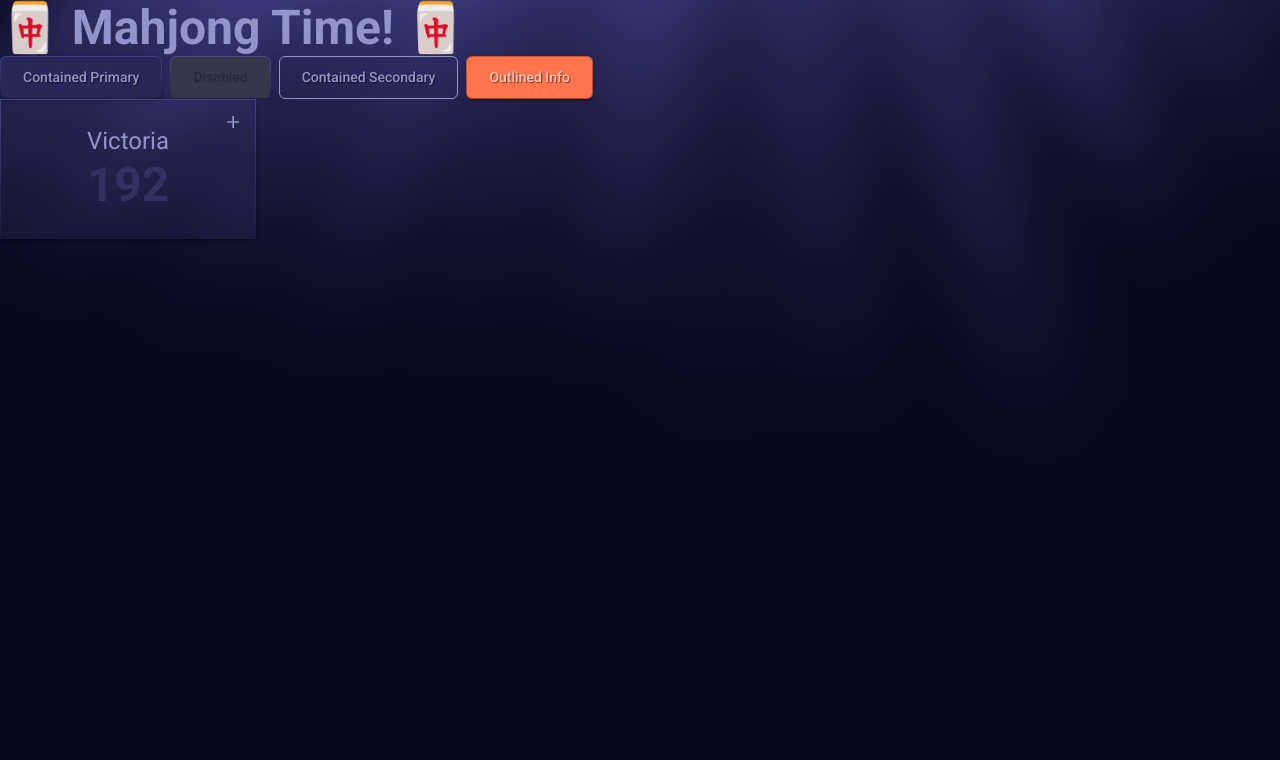
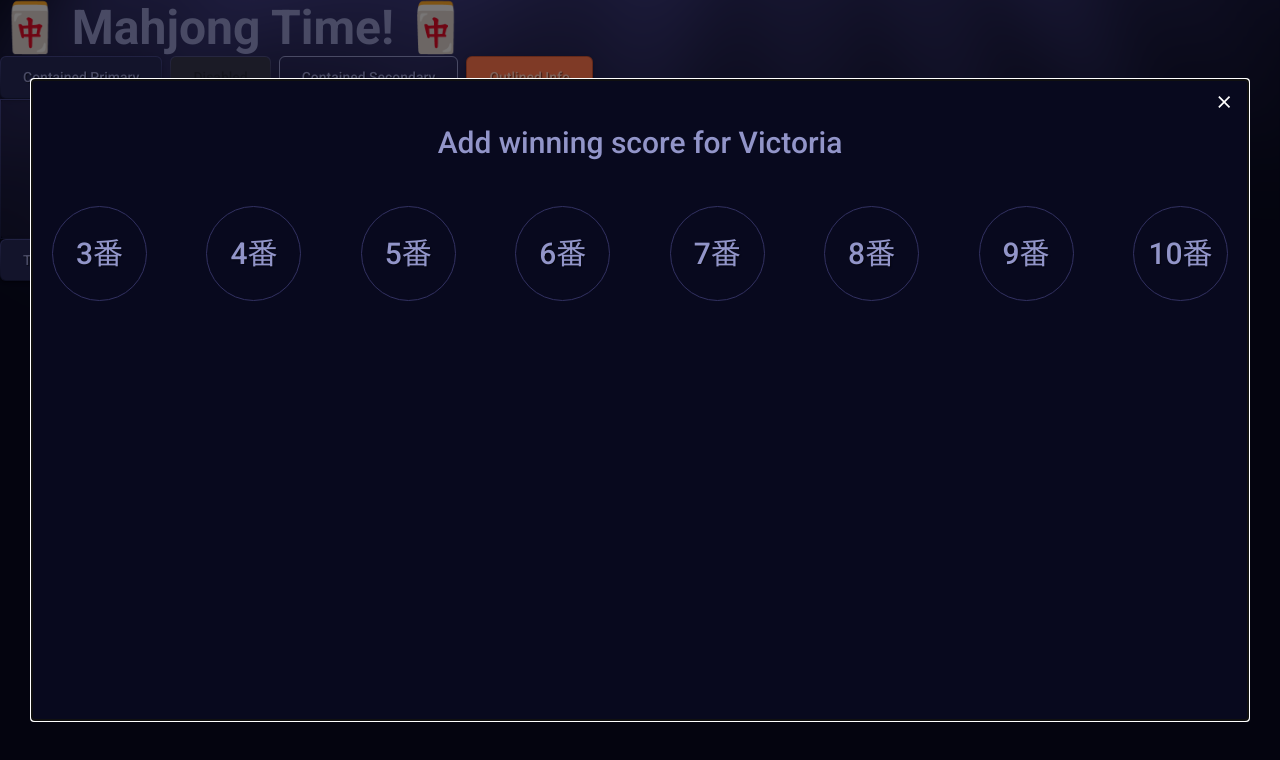
Before and after one commit to jayd74/mahjong-time, a Next.js app: page / in a window 1280 px wide. Shown: the top 760 px of the page. Built offline with nearby package versions, Linux system fonts and the light colour scheme; a web font is replaced by a local one.

Commit message:
Create score modal button as reuseable component

```diff
--- a/src/components/Main.tsx
+++ b/src/components/Main.tsx
@@ -1,7 +1,15 @@
+import { useState } from 'react';
 import { Box, Button, Typography } from '@mui/material';
 import PlayerTile from '@components/PlayerTile';
+import ScoreModal from '@components/ScoreModal';
 
 const Main = () => {
+  const [showScoreModal, setShowScoreModal] = useState(true);
+
+  const handleOpenScoreModal = () => {
+    setShowScoreModal(true);
+  };
+
   return (
     <Box
       sx={{
@@ -32,6 +40,10 @@ const Main = () => {
         </Button>
       </Box>
       <PlayerTile />
+      <Button variant="contained" onClick={handleOpenScoreModal}>
+        Temp Button - Score Modal
+      </Button>
+      <ScoreModal open={showScoreModal} setShowScoreModal={setShowScoreModal} />
     </Box>
   );
 };
--- /dev/null
+++ b/src/components/ScoreModal.tsx
@@ -0,0 +1,86 @@
+import { useState } from 'react';
+import { Box, Typography, Modal } from '@mui/material';
+import CloseIcon from '@mui/icons-material/Close';
+import ScoreModalButton from '@components/ScoreModalButton';
+
+const ScoreModal = ({ setShowScoreModal, open }) => {
+  const [selectedButton, setSelectedButton] = useState(null);
+
+  const handleCloseModal = () => {
+    setShowScoreModal(false);
+  };
+
+  const handlePointsButtonClick = (text) => {
+    setSelectedButton((prev) => (prev === text ? null : text));
+  };
+
+  const ScoreModalStyle = {
+    position: 'absolute',
+    top: '50%',
+    left: '50%',
+    transform: 'translate(-50%, -50%)',
+    width: '95%',
+    padding: '20px',
+    height: '80%',
+  };
+
+  return (
+    <Modal open={open} onClose={handleCloseModal}>
+      <Box
+        sx={(theme) => ({
+          background: theme.palette.background.default,
+          ...ScoreModalStyle,
+        })}
+      >
+        <Box
+          sx={{
+            position: 'absolute',
+            top: 10,
+            right: 10,
+          }}
+        >
+          <CloseIcon
+            sx={{
+              width: '85%',
+              color: 'white',
+            }}
+            onClick={handleCloseModal}
+          />
+        </Box>
+        <Typography
+          variant="body1"
+          sx={(theme) => ({
+            color: theme.palette.primary.light,
+            textAlign: 'center',
+            margin: '30px 0',
+          })}
+        >
+          Add winning score for Victoria
+        </Typography>
+        <Box
+          sx={{
+            borderRadius: '6px',
+            padding: '20px 0',
+            display: 'flex',
+            justifyContent: 'space-between',
+            alignContent: 'center',
+          }}
+        >
+          {['3番', '4番', '5番', '6番', '7番', '8番', '9番', '10番'].map(
+            (text) => (
+              <ScoreModalButton
+                key={text}
+                variant="circle"
+                text={text}
+                isSelected={selectedButton === text}
+                onClick={() => handlePointsButtonClick(text)}
+              />
+            )
+          )}
+        </Box>
+      </Box>
+    </Modal>
+  );
+};
+
+export default ScoreModal;
--- /dev/null
+++ b/src/components/ScoreModalButton.tsx
@@ -0,0 +1,43 @@
+import { Button, Typography } from '@mui/material';
+
+const ScoreModalButton = ({ text, isSelected, onClick, variant }) => {
+  const CircleStyle = (theme) => ({
+    background: isSelected ? theme.palette.primary.dark : 'transparent',
+    borderRadius: '50%',
+    border: '1px solid #323161',
+    width: '95px',
+    height: '95px',
+    padding: '0',
+  });
+
+  const DefaultButtonStyle = (theme) => ({
+    background: theme.palette.primary.light,
+  });
+
+  const getButtonStyle = (theme) => {
+    switch (variant) {
+      case 'circle':
+        return CircleStyle(theme);
+      default:
+        return DefaultButtonStyle(theme);
+    }
+  };
+
+  return (
+    <Button
+      variant="outlined"
+      color="success"
+      sx={(theme) => getButtonStyle(theme)}
+      onClick={onClick}
+    >
+      <Typography
+        variant="body1"
+        sx={(theme) => ({ color: theme.palette.text.primary })}
+      >
+        {text}
+      </Typography>
+    </Button>
+  );
+};
+
+export default ScoreModalButton;
```
